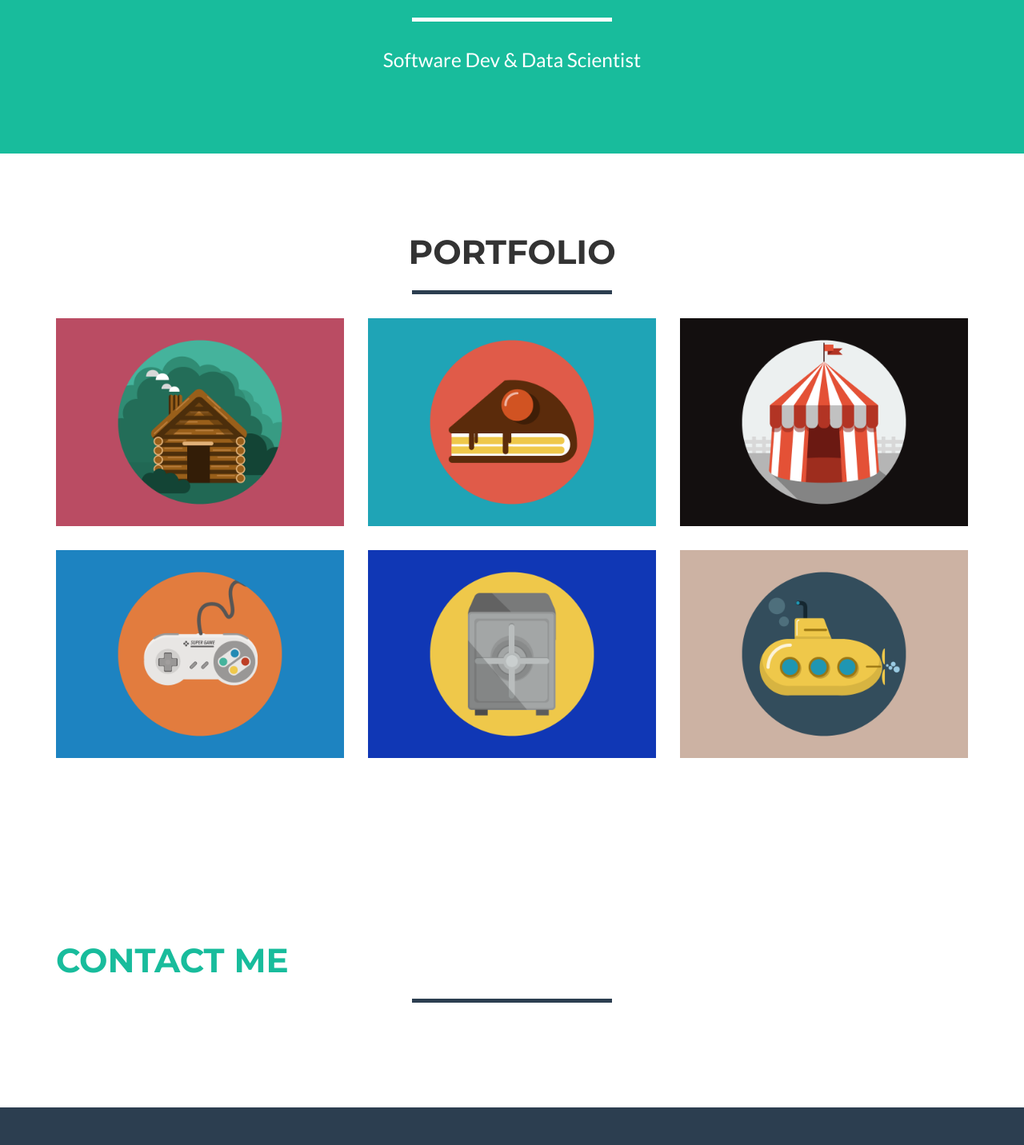
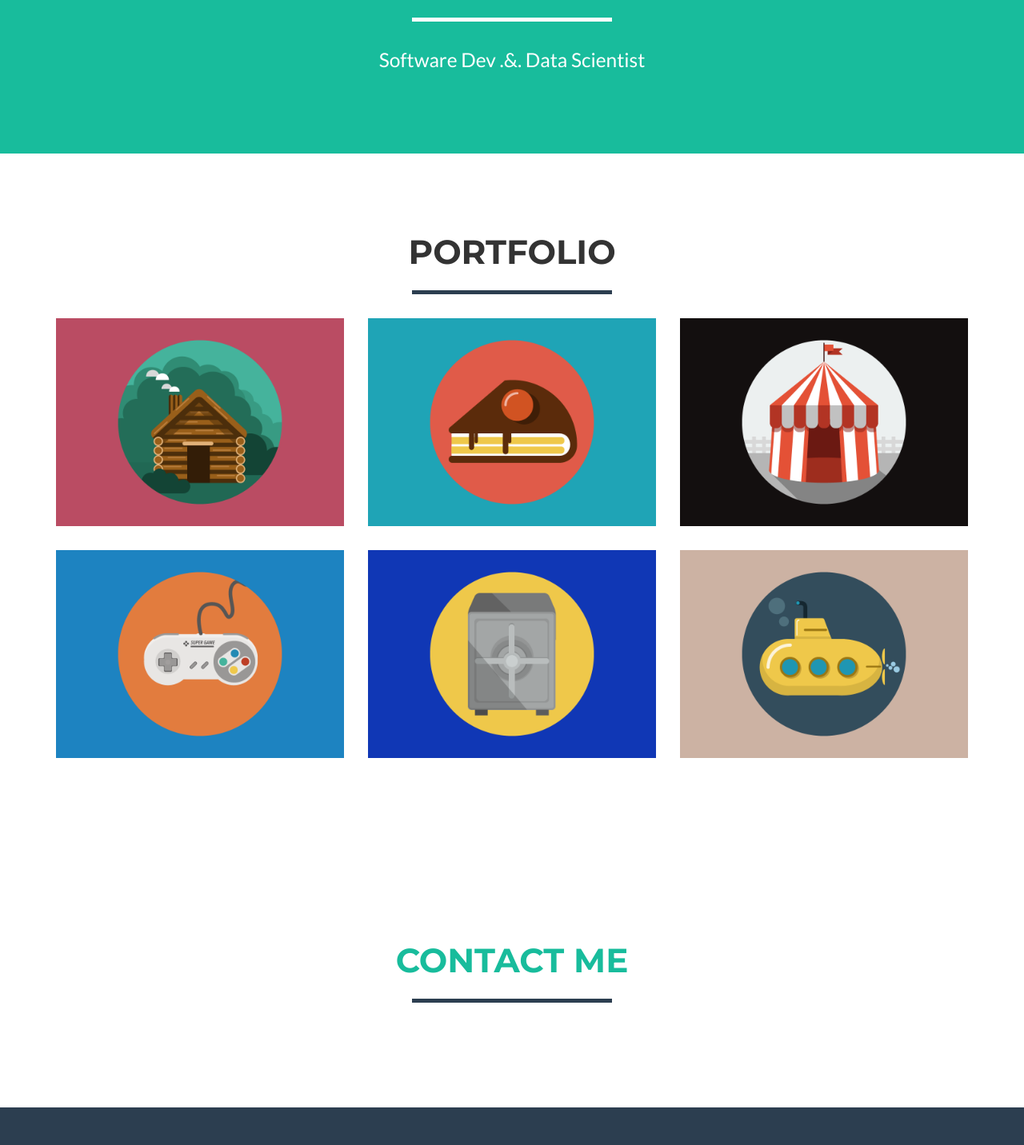
Before and after one commit to itg-abby/itg-abby.github.io, a website: page portfolio/index.html in a window 1280 px wide. Shown: the part 669-2101 px from the top of the page at 80% size. Drawn offline with nearby package versions, Linux system fonts and the light colour scheme.

Commit message:
whatever never mind

```diff
--- a/portfolio/index.html
+++ b/portfolio/index.html
@@ -70,13 +70,13 @@
     <header>
         <div class="container">
             <div class="row">
-                <div class="col-lg-12">
+                <div class="col-lg-12 text-center">
                     <img class="img-responsive" src="img/profile.png" alt="">
                     <div class="intro-text">
                         <span class="name">AbderRahman</span>
                         <span class="name">Sobh</span>
                         <hr class="star-light">
-                        <span class="skills" align="center">Software Dev  &  Data Scientist</span>
+                        <span class="skills" align="center">Software Dev  .&.  Data Scientist</span>
                     </div>
                 </div>
             </div>
@@ -161,7 +161,7 @@
     <section id="contact">
         <div class="container">
             <div class="row">
-                <div class="col-lg-12">
+                <div class="col-lg-12 text-center">
                     <a href="mailto:abbysobh@gmail.com"><h2>Contact Me</h2></a>
                     <hr class="star-primary">
                 </div>
```
